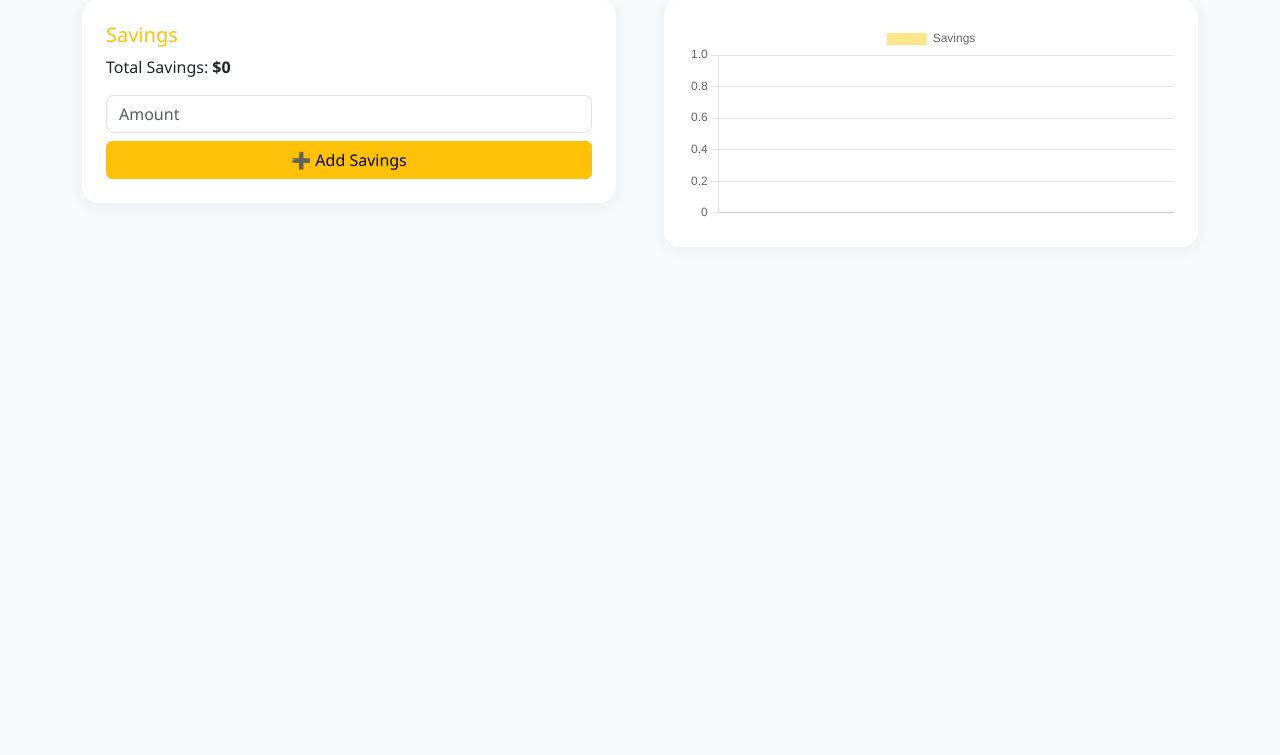
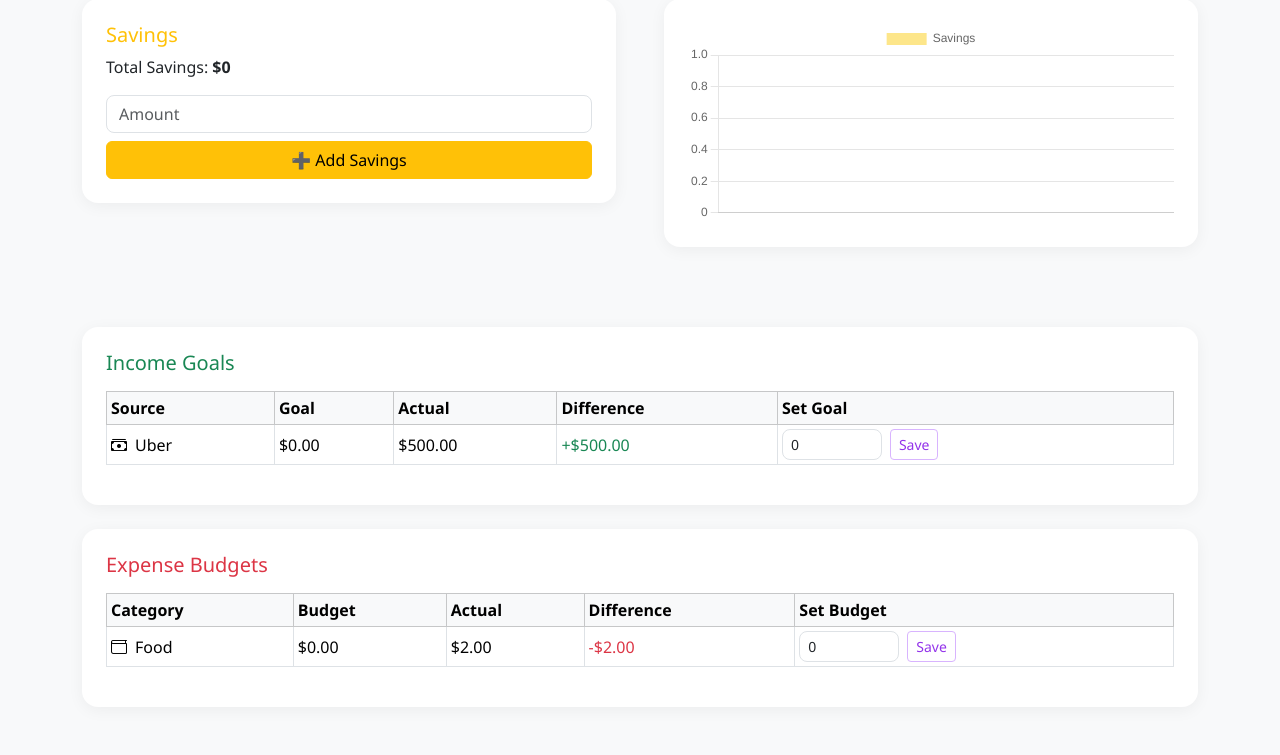
Before and after one commit to Marmitt/smart-expense-tracker, a Flask app: page / in a window 1280 px wide. Shown: the part 1269-2024 px from the top of the page. Before the commit the page ends 1485 px from the top, so only its background shows below. Run offline with Flask 3, Linux system fonts and the light colour scheme; a user stored in the database is signed in.

Commit message:
Make income and expense goals editable from the website with Bootstrap icons

```diff
--- a/app.py
+++ b/app.py
@@ -37,16 +37,54 @@ class Saving(db.Model):
     amount = db.Column(db.Float, nullable=False)
     date = db.Column(db.Date, default=datetime.utcnow)
 
-# Routes
+class Goal(db.Model):
+    id = db.Column(db.Integer, primary_key=True)
+    user_id = db.Column(db.Integer, db.ForeignKey('user.id'), nullable=False)
+    name = db.Column(db.String(150), nullable=False)
+    type = db.Column(db.String(50), nullable=False)  # 'income' or 'expense'
+    amount = db.Column(db.Float, default=0.0)
+
 @app.route('/')
 def index():
     if 'user_id' not in session:
         return redirect(url_for('login'))
 
     user_id = session['user_id']
+
     incomes = Income.query.filter_by(user_id=user_id).all()
     expenses = Expense.query.filter_by(user_id=user_id).all()
     savings = Saving.query.filter_by(user_id=user_id).all()
+    goals = Goal.query.filter_by(user_id=user_id).all()
+
+    goal_lookup = {(g.name, g.type): g.amount for g in goals}
+
+    income_summary = []
+    income_sources = set(i.source for i in incomes)
+    for source in income_sources:
+        actual = sum(i.amount for i in incomes if i.source == source)
+        goal = goal_lookup.get((source, 'income'), 0)
+        diff = actual - goal
+        income_summary.append({
+            "label": source,
+            "icon": "bi-cash-stack",
+            "goal": goal,
+            "actual": actual,
+            "diff": diff
+        })
+
+    expense_summary = []
+    expense_categories = set(e.category for e in expenses)
+    for category in expense_categories:
+        actual = sum(e.amount for e in expenses if e.category == category)
+        goal = goal_lookup.get((category, 'expense'), 0)
+        diff = actual - goal
+        expense_summary.append({
+            "label": category,
+            "icon": "bi-wallet",
+            "goal": goal,
+            "actual": actual,
+            "diff": diff
+        })
 
     income_labels = [i.source for i in incomes]
     income_data = [i.amount for i in incomes]
@@ -72,8 +110,28 @@ def index():
         total=total_expenses,
         remaining=total_income - total_expenses,
         planner_data=[],
-        expenses=expenses
+        expenses=expenses,
+        income_summary=income_summary,
+        expense_summary=expense_summary
     )
+
+@app.route('/set_goal', methods=['POST'])
+def set_goal():
+    if 'user_id' not in session:
+        return redirect(url_for('login'))
+    user_id = session['user_id']
+    name = request.form['name']
+    goal_type = request.form['type']
+    amount = float(request.form['amount'])
+
+    goal = Goal.query.filter_by(user_id=user_id, name=name, type=goal_type).first()
+    if goal:
+        goal.amount = amount
+    else:
+        new_goal = Goal(user_id=user_id, name=name, type=goal_type, amount=amount)
+        db.session.add(new_goal)
+    db.session.commit()
+    return redirect(url_for('index'))
 
 @app.route('/login', methods=['GET', 'POST'])
 def login():
@@ -131,7 +189,6 @@ def add_savings():
     db.session.commit()
     return redirect(url_for('index'))
 
-# Startup
 if __name__ == '__main__':
     with app.app_context():
         db.create_all()
--- a/templates/index.html
+++ b/templates/index.html
@@ -5,6 +5,7 @@
   <title>Smart Budget Planner</title>
   <meta name="viewport" content="width=device-width, initial-scale=1" />
   <link href="https://cdn.jsdelivr.net/npm/bootstrap@5.3.2/dist/css/bootstrap.min.css" rel="stylesheet">
+  <link href="https://cdn.jsdelivr.net/npm/bootstrap-icons@1.10.5/font/bootstrap-icons.css" rel="stylesheet">
   <link rel="stylesheet" href="{{ url_for('static', filename='css/style.css') }}">
   <script src="https://cdn.jsdelivr.net/npm/chart.js"></script>
 </head>
@@ -90,6 +91,78 @@
         </div>
       </div>
     </div>
+
+    <!-- INCOME GOALS TABLE -->
+    <div class="card p-4 mb-4">
+      <h5 class="mb-3 text-success">Income Goals</h5>
+      <table class="table table-sm align-middle table-bordered">
+        <thead class="table-light">
+          <tr>
+            <th>Source</th>
+            <th>Goal</th>
+            <th>Actual</th>
+            <th>Difference</th>
+            <th>Set Goal</th>
+          </tr>
+        </thead>
+        <tbody>
+          {% for row in income_summary %}
+          <tr>
+            <td><i class="bi {{ row.icon }} me-2"></i>{{ row.label }}</td>
+            <td>${{ "%.2f"|format(row.goal) }}</td>
+            <td>${{ "%.2f"|format(row.actual) }}</td>
+            <td class="{% if row.diff < 0 %}text-danger{% else %}text-success{% endif %}">
+              {{ "+" if row.diff >= 0 else "" }}${{ "%.2f"|format(row.diff) }}
+            </td>
+            <td>
+              <form method="POST" action="/set_goal" class="d-flex align-items-center gap-2">
+                <input type="hidden" name="name" value="{{ row.label }}">
+                <input type="hidden" name="type" value="income">
+                <input type="number" step="0.01" name="amount" class="form-control form-control-sm" style="width: 100px;" value="{{ row.goal }}">
+                <button class="btn btn-sm btn-outline-primary">Save</button>
+              </form>
+            </td>
+          </tr>
+          {% endfor %}
+        </tbody>
+      </table>
+    </div>
+
+    <!-- EXPENSE GOALS TABLE -->
+    <div class="card p-4 mb-4">
+      <h5 class="mb-3 text-danger">Expense Budgets</h5>
+      <table class="table table-sm align-middle table-bordered">
+        <thead class="table-light">
+          <tr>
+            <th>Category</th>
+            <th>Budget</th>
+            <th>Actual</th>
+            <th>Difference</th>
+            <th>Set Budget</th>
+          </tr>
+        </thead>
+        <tbody>
+          {% for row in expense_summary %}
+          <tr>
+            <td><i class="bi {{ row.icon }} me-2"></i>{{ row.label }}</td>
+            <td>${{ "%.2f"|format(row.goal) }}</td>
+            <td>${{ "%.2f"|format(row.actual) }}</td>
+            <td class="{% if row.diff > 0 %}text-danger{% else %}text-success{% endif %}">
+              {{ "+" if row.diff <= 0 else "-" }}${{ "%.2f"|format(row.diff|abs) }}
+            </td>
+            <td>
+              <form method="POST" action="/set_goal" class="d-flex align-items-center gap-2">
+                <input type="hidden" name="name" value="{{ row.label }}">
+                <input type="hidden" name="type" value="expense">
+                <input type="number" step="0.01" name="amount" class="form-control form-control-sm" style="width: 100px;" value="{{ row.goal }}">
+                <button class="btn btn-sm btn-outline-primary">Save</button>
+              </form>
+            </td>
+          </tr>
+          {% endfor %}
+        </tbody>
+      </table>
+    </div>
   </div>
 
   <!-- Chart Scripts -->
```
Also changed, not shown: instance/budget.db.
